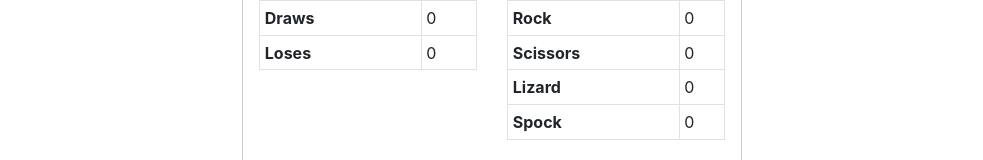
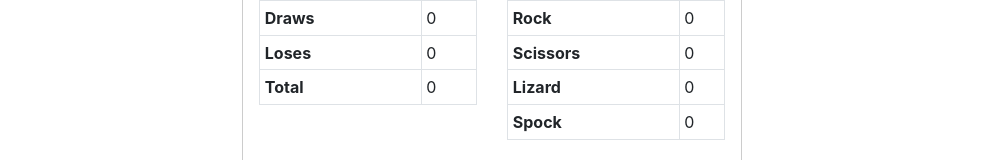
Before and after one commit to agskryp/proslaps, a Vue app: page / in a window 1280 px wide. Both pictures are taken after a click on the button "Stats". Shown: the part 531-691 px from the top of the page, without its empty margins (148-1131 px from the left). Built offline with nearby package versions, Linux system fonts and the light colour scheme.

Commit message:
Include total value

```diff
--- a/src/components/modals/Stats.vue
+++ b/src/components/modals/Stats.vue
@@ -40,6 +40,11 @@
                     <tr>
                       <th scope="row">Loses</th>
                       <td>{{ this.$parent.counterLoses }}</td>
+                    </tr>
+
+                    <tr>
+                      <th scope="row">Total</th>
+                      <td>{{ this.counterTotal }}</td>
                     </tr>
                   </tbody>
                 </table>
@@ -135,8 +140,16 @@
 
   data() {
     return {
-      showModalReset: false
+      showModalReset: false,
+      counterTotal: 0
     };
+  },
+
+  mounted() {
+    this.counterTotal =
+      parseInt(this.$parent.counterWins) +
+      parseInt(this.$parent.counterDraws) +
+      parseInt(this.$parent.counterLoses);
   },
 
   methods: {
@@ -153,7 +166,7 @@
     },
 
     deleteStats: function() {
-      this.$parent.counterWins = this.$parent.counterDraws = this.$parent.counterLoses = this.$parent.counterPaper = this.$parent.counterRock = this.$parent.counterScissors = this.$parent.counterLizard = this.$parent.counterSpock = 0;
+      localStorage.counterWins = localStorage.counterDraws = localStorage.counterLoses = localStorage.counterPaper = localStorage.counterRock = localStorage.counterScissors = localStorage.counterLizard = localStorage.counterSpock = this.$parent.counterWins = this.$parent.counterDraws = this.$parent.counterLoses = this.$parent.counterPaper = this.$parent.counterRock = this.$parent.counterScissors = this.$parent.counterLizard = this.$parent.counterSpock = 0;
       this.showModalReset = false;
       this.$emit("closeWindow");
     }
```
